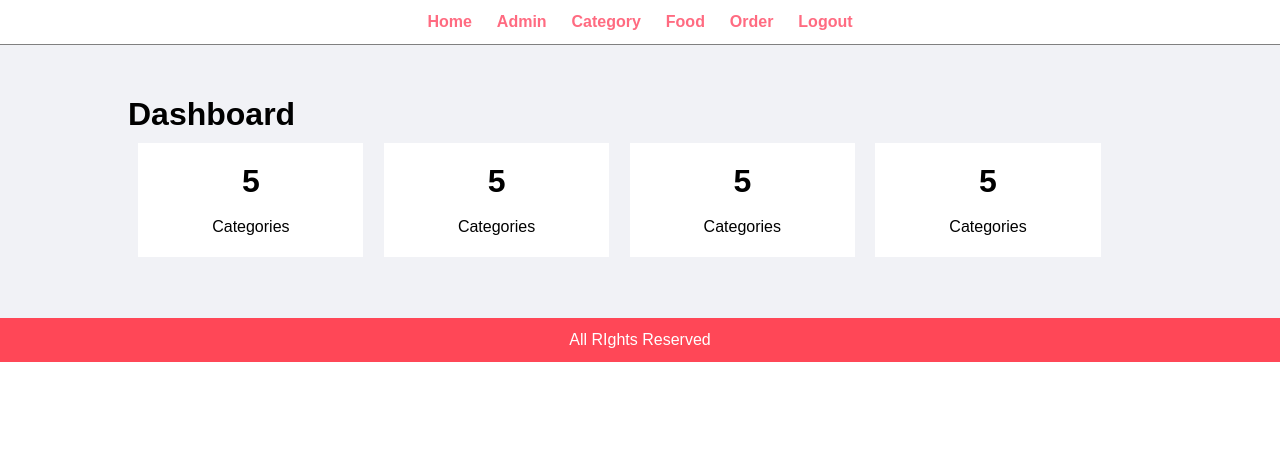
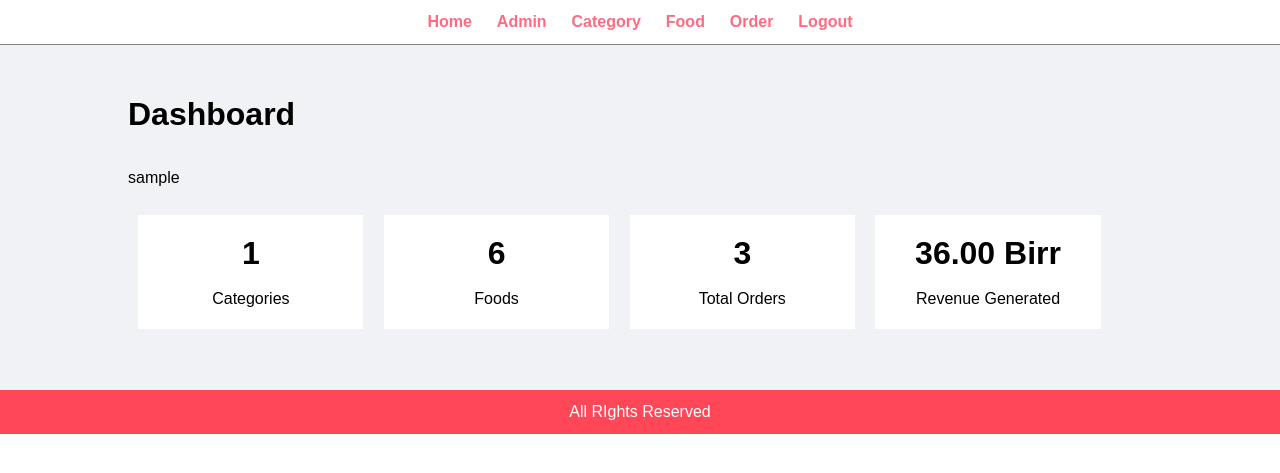
Before and after one commit to asgerami/FOOD-DELIVERY, a PHP site: page /food-delivery/admin/index.php in a window 1280 px wide. Shown: the top 473 px of the page. Run offline with PHP 8.4, Linux system fonts and the light colour scheme; the visitor is signed in with stand-in values (Sample User, id 1); data comes from the database, SQL or seed files in the repository; tables that the repository leaves empty or names only in its code hold one stand-in row (values such as "Sample post").

Commit message:
Update index.php

```diff
--- a/admin/index.php
+++ b/admin/index.php
@@ -1,35 +1,76 @@
+
 <?php include('partials/menu.php'); ?>
 
         <div class="main-content">
             <div class="wrapper">
                 <h1>Dashboard</h1>
+                <br><br>
+                <?php
+                    if(isset($_SESSION['login']))
+                    {
+                        echo $_SESSION['login'];
+                        unset($_SESSION['login']);
+                    }
+                ?>
+                <br><br>
 
                 <div class="col-4 text-center">
-                    <h1>5</h1>
+
+                    <?php
+                        $sql = "SELECT * FROM tbl_category";
+                        $res = mysqli_query($conn, $sql);
+                        $count = mysqli_num_rows($res);
+                    ?>
+
+                    <h1><?php echo $count; ?></h1>
                     <br />
                     Categories
                 </div>
 
                 <div class="col-4 text-center">
-                    <h1>5</h1>
+
+                    <?php
+                        $sql2 = "SELECT * FROM tbl_food";
+                        $res2 = mysqli_query($conn, $sql2);
+                        $count2 = mysqli_num_rows($res2);
+                    ?>
+
+                    <h1><?php echo $count2; ?></h1>
                     <br />
-                    Categories
+                    Foods
                 </div>
 
                 <div class="col-4 text-center">
-                    <h1>5</h1>
+
+                    <?php
+                        $sql3 = "SELECT * FROM tbl_order";
+                        $res3 = mysqli_query($conn, $sql3);
+                        $count3 = mysqli_num_rows($res3);
+                    ?>
+
+                    <h1><?php echo $count3; ?></h1>
                     <br />
-                    Categories
+                    Total Orders
                 </div>
 
                 <div class="col-4 text-center">
-                    <h1>5</h1>
+
+                    <?php
+                        $sql4 = "SELECT SUM(total) AS Total FROM tbl_order WHERE status='Delivered'";
+                        $res4 = mysqli_query($conn, $sql4);
+                        $row4 = mysqli_fetch_assoc($res4);
+                        $total_revenue = $row4['Total'];
+
+                    ?>
+
+                    <h1><?php echo $total_revenue; ?> Birr</h1>
                     <br />
-                    Categories
+                    Revenue Generated
                 </div>
 
                 <div class="clearfix"></div>
 
             </div>
         </div>
-        <?php include('partials/footer.php'); ?>
+
+<?php include('partials/footer.php') ?>
```
